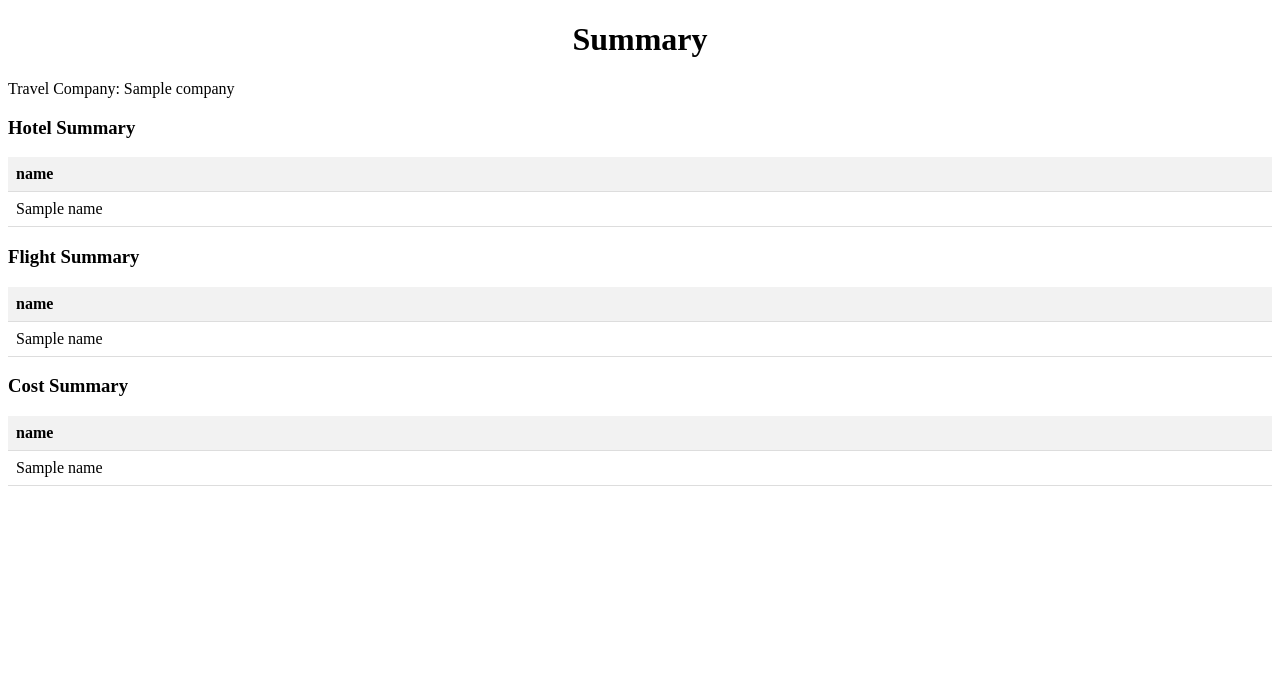
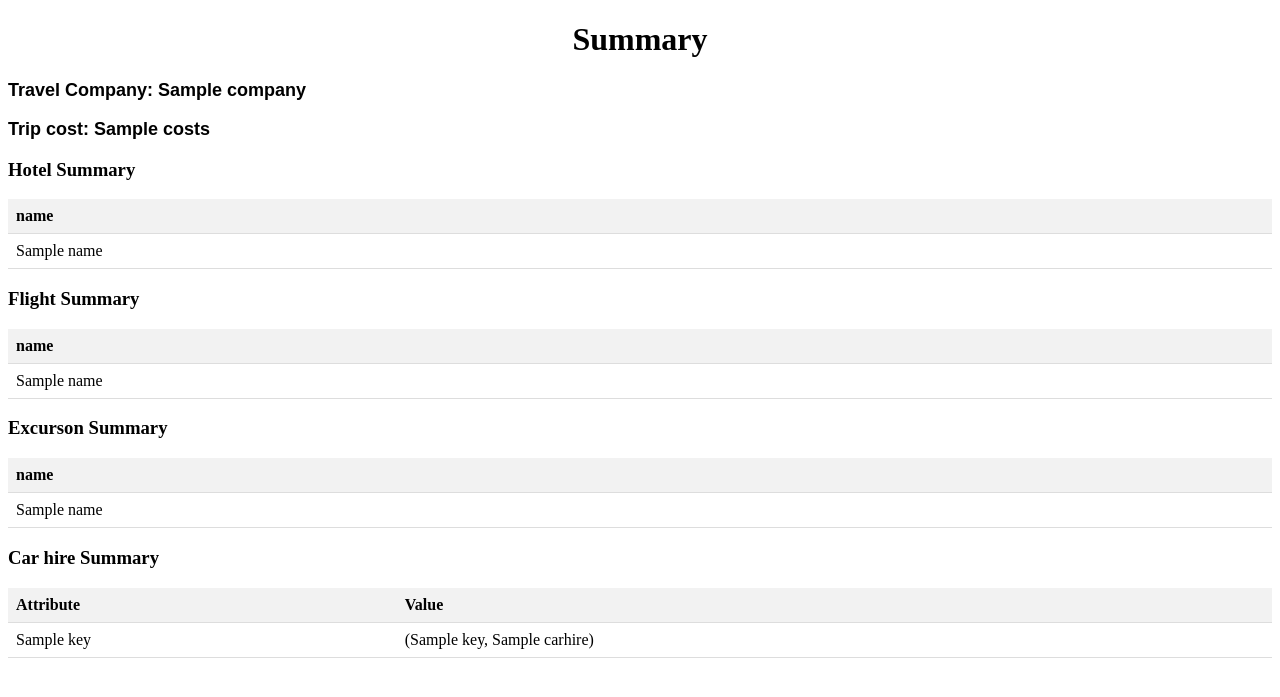
Before and after one commit to stuhow/comparison_app, a Flask app: template templates/results.html in a window 1280 px wide. Shown: the top 697 px of the page. Run offline with Flask 3, Linux system fonts and the light colour scheme; the template is opened without the code that fills it: most values are stand-ins (such as "Sample title", 1, 10 or a date in 2020); parts of the project's set-up code (start-up, migrations or seed data) failed here and were passed over.

Commit message:
App function updated to include the car hire and excursion dictionaries and the template updated to show reqults

```diff
--- a/app.py
+++ b/app.py
@@ -45,21 +45,26 @@ def extract():
     # correct functions returning dictionaries for the costs, flights and hotels
     quote_data = get_data(text, company)
 
+    # car_hire_dict = quote_data[3]['Max seats'].append('5')
+    # car_hire_dict['Max seats'].append('5')
+
     # # get hotel costs
-    hotel_dict = add_hotel_details(quote_data[1])
+    # hotel_dict = add_hotel_details(quote_data[1])
 
     # # add iatacode to flight dict
-    flight_dict = add_iata_code(quote_data[2])
+    # flight_dict = add_iata_code(quote_data[2])
 
-    flight_dict = add_multistop_flight_cost(flight_dict)
+    # flight_dict = add_multistop_flight_cost(flight_dict)
 
     pdf_file.close()
 
     # Store the extracted data in session
-    session['flight_dict'] = flight_dict
+    session['flight_dict'] = quote_data[2]
     session['company'] = company
-    session['quote_data'] = quote_data[0]
-    session['hotel_dict'] = hotel_dict # quote_data[1]
+    session['cost_data'] = quote_data[0]['Total price'][0]
+    session['hotel_dict'] = quote_data[1] # quote_data[1]
+    session['car_hire_dict'] = quote_data[3]
+    session['excursion_dict'] = quote_data[4]
 
 
     # Redirect to the results page
@@ -69,15 +74,19 @@ def extract():
 def results():
     # Retrieve the extracted lines from session
     flight_dict = session.get('flight_dict', [])
-    quote_data = session.get('quote_data', [])
+    cost_data = session.get('cost_data', [])
     company = session.get('company', [])
     hotel_dict = session.get('hotel_dict', [])
+    car_hire_dict = session.get('car_hire_dict', [])
+    excursion_dict = session.get('excursion_dict', [])
 
     # Render the results page with the extracted lines
     return render_template('results.html', company=company,
                                             flight=flight_dict,
                                             hotel=hotel_dict,
-                                            data=quote_data)
+                                            costs=cost_data,
+                                            carhire=car_hire_dict,
+                                            excursion=excursion_dict)
 
 if __name__ == '__main__':
     app.run(debug=True)
--- a/companies/car_hire/trailfinders_car_hire_functions.py
+++ b/companies/car_hire/trailfinders_car_hire_functions.py
@@ -1,7 +1,7 @@
 import re
-# from companies..helper.trailfinders_helper_functions import date_conversion_function
+from companies.helper.trailfinders_helper_functions import date_conversion_function
 import datetime
-from helper.trailfinders_helper_functions import date_conversion_function
+# from helper.trailfinders_helper_functions import date_conversion_function
 
 car_hire_dict = {'Pick up City': [],
                 'Pick up Class': [],
--- a/companies/excursion/trailfinders_excursions.py
+++ b/companies/excursion/trailfinders_excursions.py
@@ -1,6 +1,6 @@
 import re
 
-from helper.trailfinders_helper_functions import date_conversion_function
+from companies.helper.trailfinders_helper_functions import date_conversion_function
 
 def excursion_name(paragraph):
     pattern = re.compile(r"^(.*?)Departing from", re.MULTILINE)
--- a/companies/flight/trailfinders_flights_functions.py
+++ b/companies/flight/trailfinders_flights_functions.py
@@ -1,7 +1,7 @@
 import re
-# from companies.helper.trailfinders_helper_functions import date_conversion_function
+from companies.helper.trailfinders_helper_functions import date_conversion_function
 
-from helper.trailfinders_helper_functions import date_conversion_function
+# from helper.trailfinders_helper_functions import date_conversion_function
 
 def airline_name(paragraph):
     pattern = re.compile(r"No [A-Z]+\d+\s+With ([A-Z\s]+)\s{3}")
--- a/companies/hotel/trainfinders_hotel_functions.py
+++ b/companies/hotel/trainfinders_hotel_functions.py
@@ -1,7 +1,7 @@
 import re
-# from companies.helper.trailfinders_helper_functions import date_conversion_function
+from companies.helper.trailfinders_helper_functions import date_conversion_function
 
-from helper.trailfinders_helper_functions import date_conversion_function
+# from helper.trailfinders_helper_functions import date_conversion_function
 
 def regex_function(regex, paragraph):
     match = regex.search(paragraph)
--- a/templates/results.html
+++ b/templates/results.html
@@ -1,7 +1,7 @@
 <!DOCTYPE html>
 <html>
 <head>
-  <title>Table Example</title>
+  <title>Quote summary</title>
   <style>
       /* Table Styles */
       table {
@@ -23,13 +23,24 @@
       h1 {
           text-align: center;
       }
+
+      /* New Styles */
+      .summary-heading {
+          font-size: 18px;
+          font-weight: bold;
+          font-family: Arial, sans-serif;
+      }
+
+      .summary-value {
+          font-size: 18px;
+          font-family: Arial, sans-serif;
+      }
   </style>
-<head>
-    <title>Summary</title>
 </head>
 <body>
     <h1>Summary</h1>
-    <p>Travel Company: {{ company }}</p>
+    <p class="summary-heading">Travel Company: <span class="summary-value">{{ company }}</span></p>
+    <p class="summary-heading">Trip cost: <span class="summary-value">{{ costs }}</span></p>
     <h3>Hotel Summary</h3>
     <table>
         <thead>
@@ -68,24 +79,37 @@
           {% endfor %}
       </tbody>
     </table>
-    <h3>Cost Summary</h3>
+    <h3>Excurson Summary</h3>
     <table>
         <thead>
             <tr>
-                {% for column in data.keys() %}
+                {% for column in excursion.keys() %}
                 <th>{{ column }}</th>
                 {% endfor %}
             </tr>
         </thead>
         <tbody>
-            {% for row in range(data['Breakdown']|length) %}
+            {% for row in range(excursion['Description']|length) %}
             <tr>
-                {% for column in data.keys() %}
-                <td>{{ data[column][row] }}</td>
+                {% for column in excursion.keys() %}
+                <td>{{ excursion[column][row] }}</td>
                 {% endfor %}
             </tr>
             {% endfor %}
         </tbody>
     </table>
+    <h3>Car hire Summary</h3>
+    <table>
+      <tr>
+          <th>Attribute</th>
+          <th>Value</th>
+      </tr>
+      {% for key, values in carhire.items() %}
+      <tr>
+          <td>{{ key }}</td>
+          <td>{{ values[0] }}</td>
+      </tr>
+      {% endfor %}
+  </table>
 </body>
 </html>
```
Also changed, not shown: companies/trailfinders.py (+14 -13 lines).
